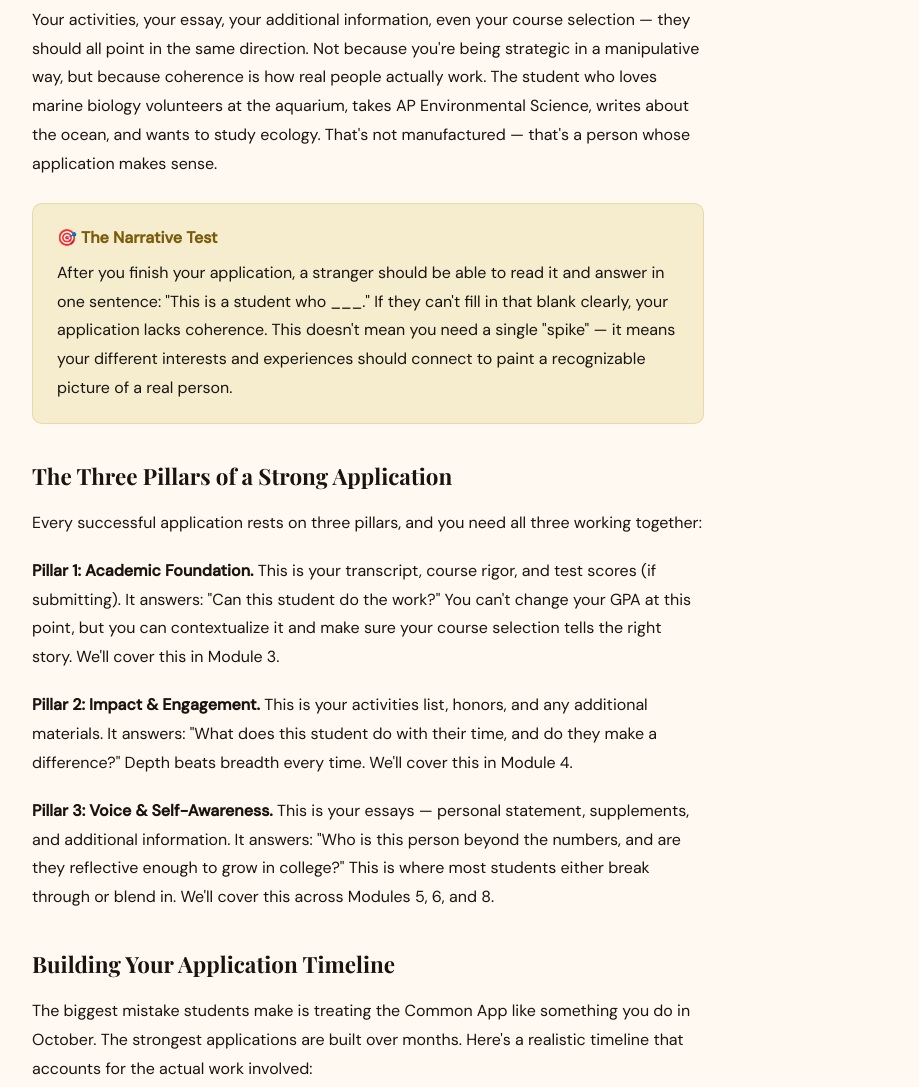
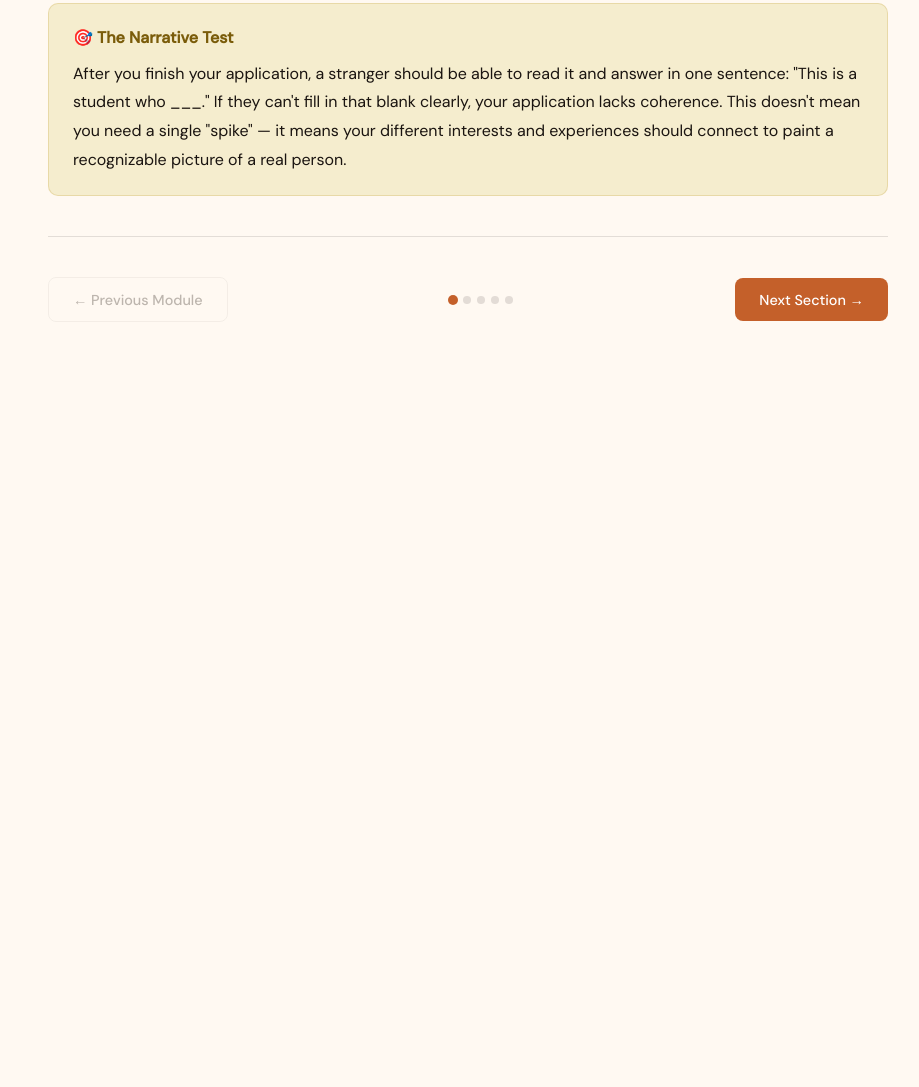
Before and after one commit to TJWILSON1/commonappplaybook2, a website: page public/course.html in a window 1280 px wide. Shown: the part 741-1828 px from the top of the page, without its empty margins (312-1231 px from the left). After the commit the page ends 1151 px from the top, so only its background shows below. Drawn offline with nearby package versions, Linux system fonts and the light colour scheme; a web font is replaced by a local one.

Commit message:
Course: full-width layout + section-by-section navigation

```diff
--- a/public/course.html
+++ b/public/course.html
@@ -68,7 +68,13 @@
   .module-title { flex: 1; line-height: 1.3; }
 
   /* ── Main content ── */
-  .main { padding: 3rem 4rem; max-width: 800px; }
+  .main { padding: 3rem 5rem; max-width: none; width: 100%; }
+
+  /* ── Section progress dots ── */
+  .sec-dots { display: flex; align-items: center; gap: 6px; }
+  .sec-dot { width: 8px; height: 8px; border-radius: 50%; background: var(--border); transition: all 0.2s; flex-shrink: 0; }
+  .sec-dot.active { background: var(--accent); transform: scale(1.25); }
+  .sec-dot.done { background: #3a9a5c; }
   .lesson-header { margin-bottom: 2.5rem; }
   .lesson-tag {
     font-size: 0.72rem; letter-spacing: 0.15em; text-transform: uppercase;
@@ -666,14 +672,36 @@ const modules = [
   }
 ];
 
+// ── Helpers ──────────────────────────────────────────────────────────────────
+// Split a module's HTML content into sections by <h2> headings
+function splitIntoSections(html) {
+  const div = document.createElement('div');
+  div.innerHTML = html.trim();
+  const nodes = Array.from(div.childNodes);
+  const sections = [];
+  let current = null;
+  nodes.forEach(node => {
+    if (node.nodeType === 1 && node.tagName === 'H2') {
+      if (current) sections.push(current);
+      current = { title: node.textContent.trim(), html: '' };
+    } else if (current) {
+      current.html += node.outerHTML || '';
+    }
+  });
+  if (current) sections.push(current);
+  return sections;
+}
+
 // ── State ────────────────────────────────────────────────────────────────────
 let currentModule = 0;
+let currentSection = 0;
+let moduleSections = [];
 let completed = JSON.parse(localStorage.getItem('completedModules') || '[]');
 
 // ── Init ─────────────────────────────────────────────────────────────────────
 function init() {
   renderSidebar();
-  loadModule(currentModule);
+  loadModule(0);
   updateProgress();
 }
 
@@ -690,34 +718,67 @@ function renderSidebar() {
 
 function loadModule(index) {
   currentModule = index;
-  const m = modules[index];
-  const isLast = index === modules.length - 1;
-  const isCompleted = completed.includes(index);
+  currentSection = 0;
+  moduleSections = splitIntoSections(modules[index].content);
+  renderSection();
+  renderSidebar();
+  window.scrollTo(0, 0);
+}
+
+function loadSection(index) {
+  currentSection = index;
+  renderSection();
+  window.scrollTo(0, 0);
+}
+
+function renderSection() {
+  const m = modules[currentModule];
+  const sec = moduleSections[currentSection];
+  const isLastSection = currentSection === moduleSections.length - 1;
+  const isLastModule = currentModule === modules.length - 1;
+  const isCompleted = completed.includes(currentModule);
+
+  const dots = moduleSections.map((_, i) =>
+    `<span class="sec-dot ${i === currentSection ? 'active' : i < currentSection ? 'done' : ''}"></span>`
+  ).join('');
+
+  const prevOnClick = currentSection > 0
+    ? `loadSection(${currentSection - 1})`
+    : currentModule > 0
+      ? `loadModule(${currentModule - 1})`
+      : '';
+  const prevDisabled = currentSection === 0 && currentModule === 0 ? 'disabled' : '';
+  const prevLabel = currentSection > 0 ? '← Previous' : '← Previous Module';
+
+  let nextBtn;
+  if (isLastSection) {
+    if (isLastModule) {
+      nextBtn = `<button class="nav-btn nav-btn-next complete" onclick="markComplete(${currentModule})">
+        ${isCompleted ? '✓ Course Complete!' : 'Complete Course ✓'}
+      </button>`;
+    } else {
+      nextBtn = `<button class="nav-btn nav-btn-next" onclick="markComplete(${currentModule})">
+        ${isCompleted ? 'Next Module →' : 'Complete & Next Module →'}
+      </button>`;
+    }
+  } else {
+    nextBtn = `<button class="nav-btn nav-btn-next" onclick="loadSection(${currentSection + 1})">
+      Next Section →
+    </button>`;
+  }
 
   document.getElementById('mainContent').innerHTML = `
     <div class="lesson-header">
-      <span class="lesson-tag">${m.tag} of 8</span>
-      <h1>${m.title}</h1>
-      <p>${m.intro}</p>
+      <span class="lesson-tag">${m.tag} of 8 &nbsp;·&nbsp; Section ${currentSection + 1} of ${moduleSections.length}</span>
+      <h1>${sec.title}</h1>
     </div>
-    <div class="lesson-body">${m.content}</div>
+    <div class="lesson-body">${sec.html}</div>
     <div class="lesson-footer">
-      <button class="nav-btn nav-btn-prev" onclick="loadModule(${index - 1})" ${index === 0 ? 'disabled' : ''}>
-        ← Previous
-      </button>
-      ${isLast
-        ? `<button class="nav-btn nav-btn-next complete" onclick="markComplete(${index})">
-            ${isCompleted ? '✓ Course Complete!' : 'Complete Course ✓'}
-           </button>`
-        : `<button class="nav-btn nav-btn-next" onclick="markComplete(${index})">
-            ${isCompleted ? 'Next →' : 'Mark Complete & Continue →'}
-           </button>`
-      }
+      <button class="nav-btn nav-btn-prev" onclick="${prevOnClick}" ${prevDisabled}>${prevLabel}</button>
+      <div class="sec-dots">${dots}</div>
+      ${nextBtn}
     </div>
   `;
-
-  renderSidebar();
-  window.scrollTo(0, 0);
 }
 
 function markComplete(index) {
```
